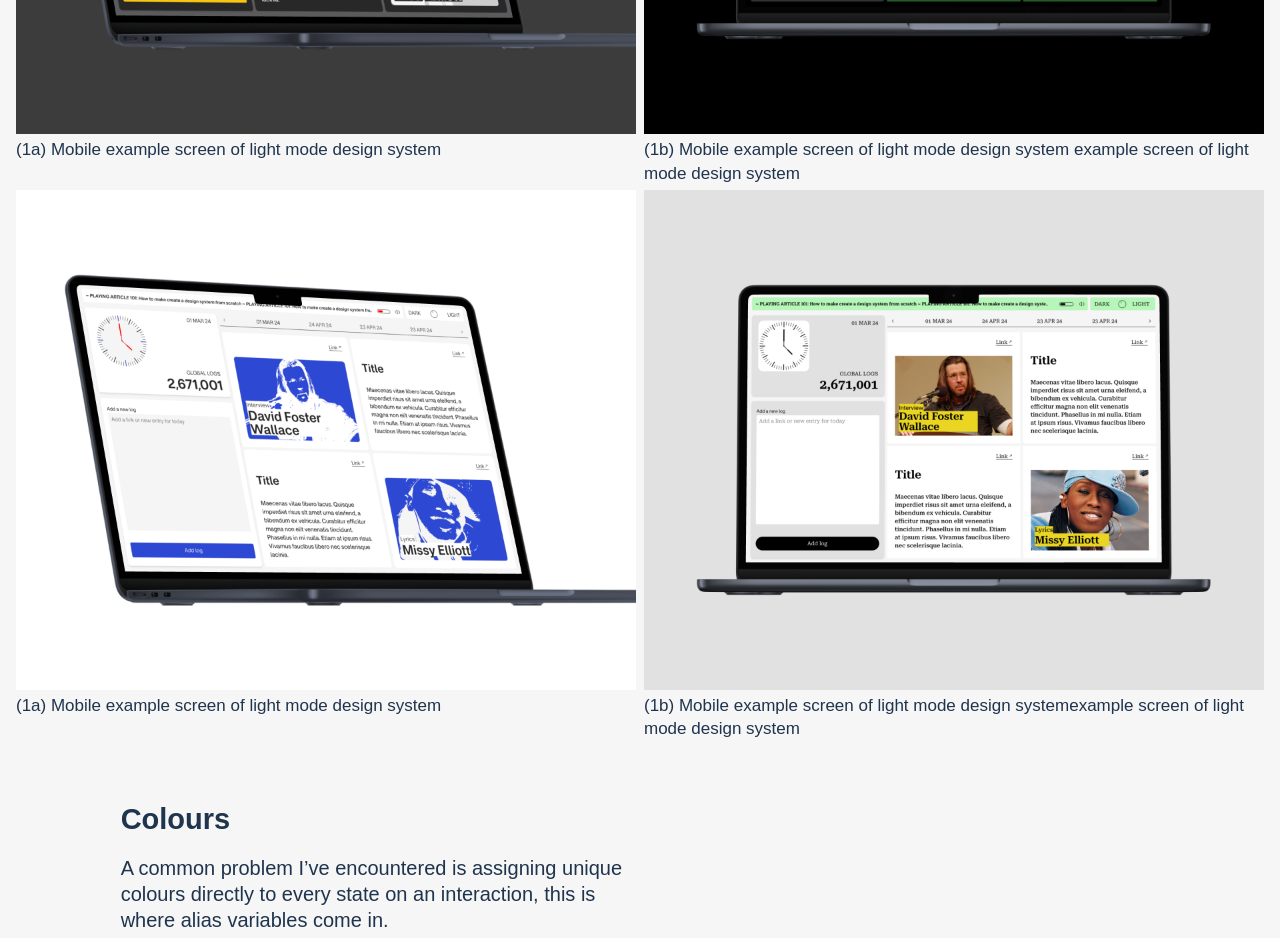
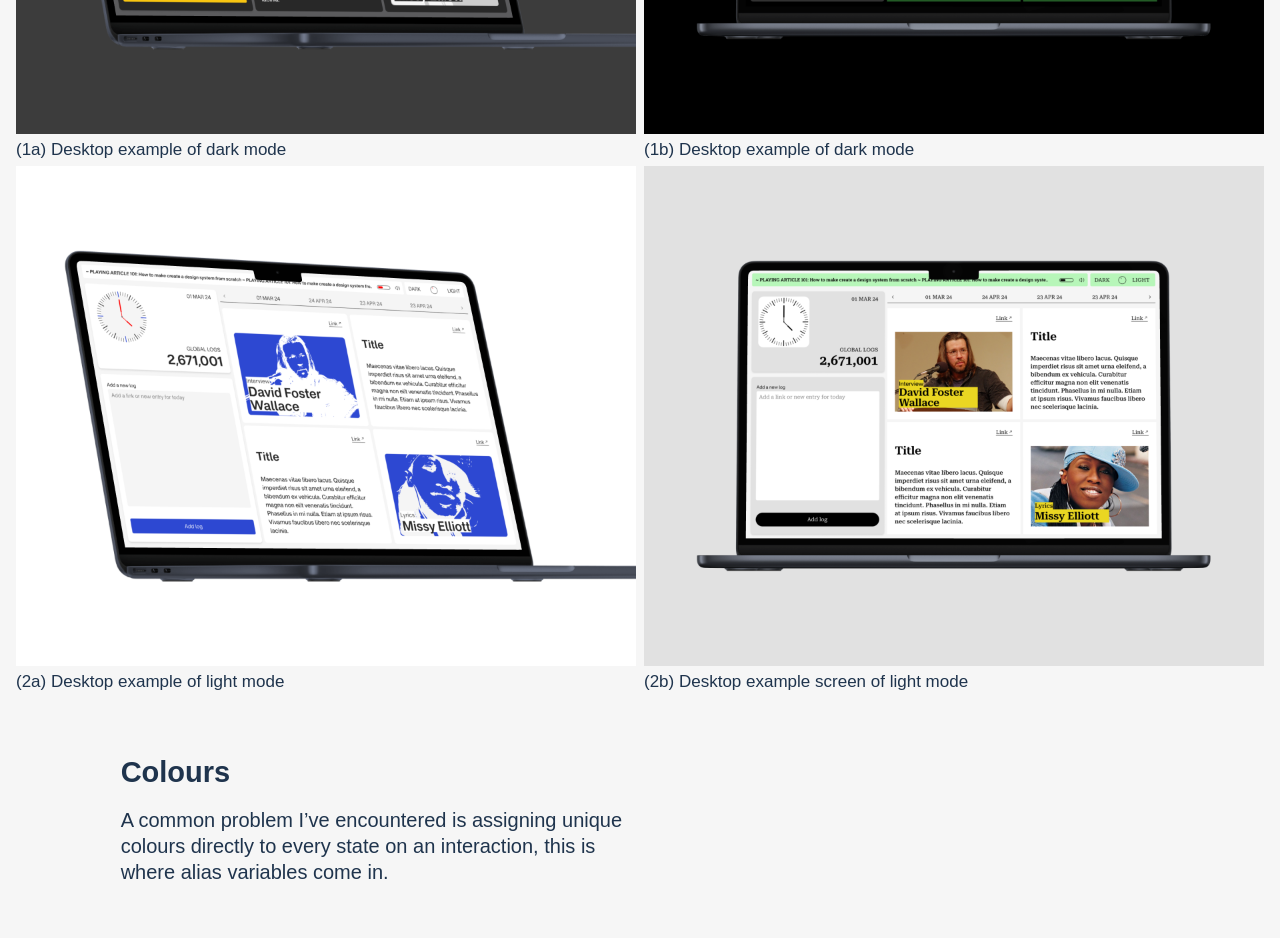
Before and after one commit to AnyaDroz/anyawebsite, a React (Create React App) app: page /analogue in a window 1280 px wide. Shown: the part 7480-8418 px from the top of the page. Built offline with nearby package versions, Linux system fonts and the light colour scheme; the HTML template or start-up script is replaced by a standard one; a web font is replaced by a local one.

Commit message:
feat: update caption

```diff
--- a/src/projects/analogue/Analogue.tsx
+++ b/src/projects/analogue/Analogue.tsx
@@ -133,18 +133,18 @@ function Analogue() {
       <GridTwo
         imageOne="/images/analogue-12.png"
         imageTwo="/images/analogue-13.png"
-        captionOne="(1a) Mobile example screen of light mode design system"
+        captionOne="(1a) Desktop example of dark mode"
         mobileOne="/images/analogue-13-mobile.png"
         mobileTwo="/images/analogue-12-mobile.png"
-        captionTwo="(1b) Mobile example screen of light mode design system example screen of light mode design system"
+        captionTwo="(1b) Desktop example of dark mode"
       />
       <GridTwo
         imageOne="/images/analogue-14.png"
         imageTwo="/images/analogue-15.png"
         mobileTwo="/images/analogue-15-mobile.png"
         mobileOne="/images/analogue-14-mobile.png"
-        captionOne="(1a) Mobile example screen of light mode design system"
-        captionTwo="(1b) Mobile example screen of light mode design systemexample screen of light mode design system"
+        captionOne="(2a) Desktop example of light mode"
+        captionTwo="(2b) Desktop example screen of light mode"
       />
       <SubHeader
         heading="Colours"
```
